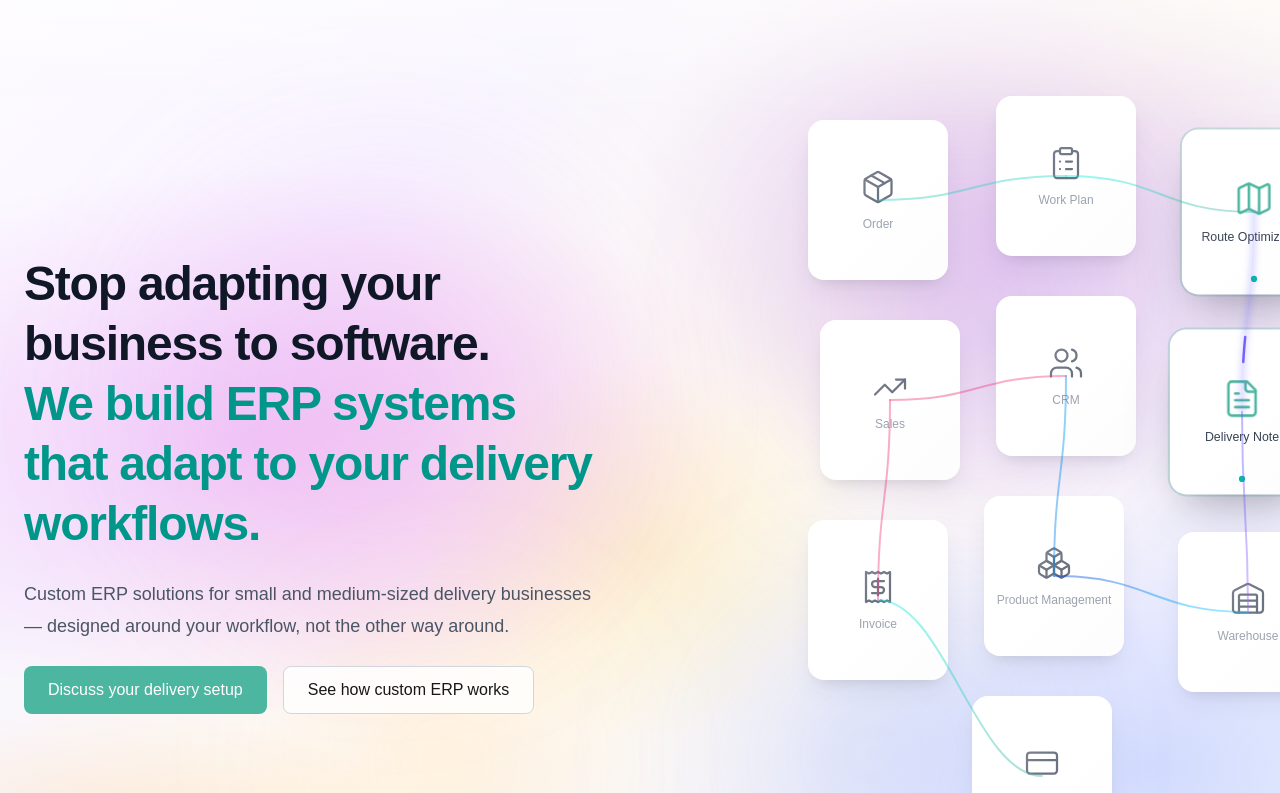
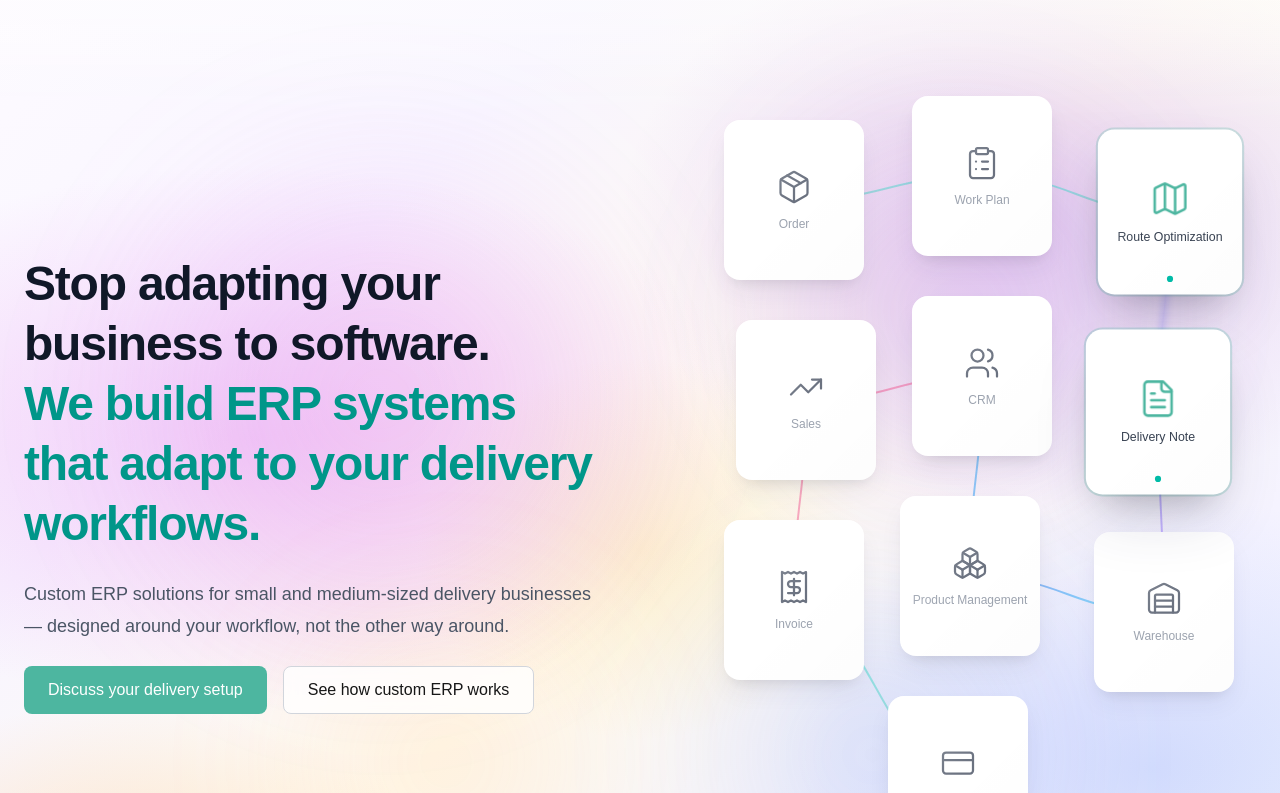
Before and after one commit to zaferkucuk/soluty-website, a Next.js app: page /en in a window 1280 px wide. Shown: the top 793 px of the page. Built offline with nearby package versions, Linux system fonts and the light colour scheme.

Commit message:
feat(grid): update ModuleGrid container to use GRID_CONFIG dimensions
- Use GRID_CONFIG for card dimensions
- Add z-index elevation for active cards
- Increase animation interval to 3.5s for better viewing
- Remove wrapper div for cleaner structure
- Update grid bounds calculation

```diff
--- a/app/[locale]/components/ModuleGrid/index.tsx
+++ b/app/[locale]/components/ModuleGrid/index.tsx
@@ -8,15 +8,14 @@ import {
   moduleGroups,
   groupAnimationOrder,
   getGridBounds,
-  CARD_WIDTH,
-  CARD_HEIGHT
+  GRID_CONFIG,
 } from './modules-data';
 import { ModuleCard } from './ModuleCard';
 import { ModuleTooltip } from './ModuleTooltip';
 import { ConnectionLines } from './ConnectionLines';
 
-// Animation timing - 3 seconds per group for comfortable viewing
-const ANIMATION_INTERVAL = 3000;
+// Animation timing - 3.5 seconds per group for comfortable viewing
+const ANIMATION_INTERVAL = 3500;
 
 export function ModuleGrid() {
   const t = useTranslations('moduleGrid.modules');
@@ -42,7 +41,7 @@ export function ModuleGrid() {
     return () => clearInterval(timer);
   }, [shouldReduceMotion]);
 
-  // Get organic grid bounds
+  // Get grid bounds
   const gridBounds = getGridBounds();
 
   // Check if module is active (part of current group)
@@ -54,7 +53,11 @@ export function ModuleGrid() {
 
   return (
     <div
-      className="relative w-full max-w-md mx-auto lg:mx-0"
+      className="relative"
+      style={{
+        width: gridBounds.width,
+        height: gridBounds.height,
+      }}
       role="img"
       aria-label={tGrid('ariaLabel')}
     >
@@ -81,8 +84,9 @@ export function ModuleGrid() {
             style={{
               left: module.position.x,
               top: module.position.y,
-              width: CARD_WIDTH,
-              height: CARD_HEIGHT,
+              width: GRID_CONFIG.cardWidth,
+              height: GRID_CONFIG.cardHeight,
+              zIndex: isModuleActive(module.id) ? 10 : 1,
             }}
             aria-hidden="true"
           >
```
